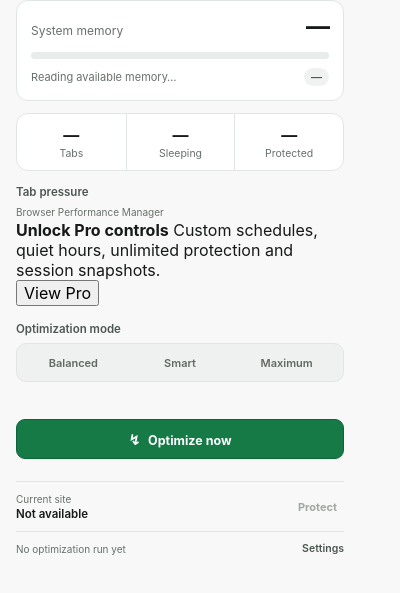
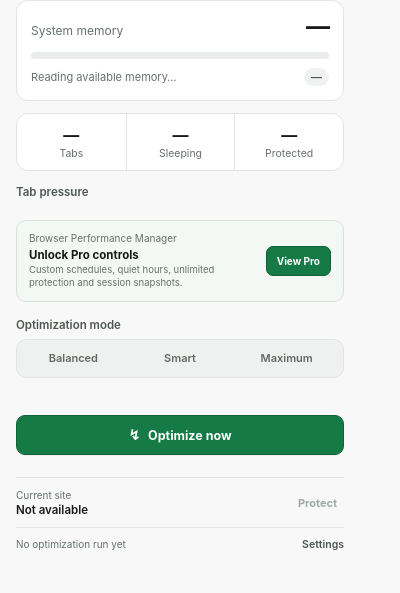
Before and after one commit to matthewcodergamer/RamOptimizer, a browser extension: page popup.html in a window 400 px wide. Shown: the part 67-660 px from the top of the page. Drawn offline with Linux system fonts and the light colour scheme.

Commit message:
Style Pro upgrade card

```diff
--- a/popup.css
+++ b/popup.css
@@ -169,3 +169,12 @@
 .tab-item span { color: var(--amber); font-size: 9.5px; font-weight: 600; }
 .tab-item small { grid-column: 1 / -1; color: var(--muted); font-size: 9.5px; }
 .tab-empty { padding: 9px; border: 1px dashed var(--line); border-radius: 8px; color: var(--muted); font-size: 9.8px; text-align: center; }
+
+
+.pro-card { display:flex; align-items:center; justify-content:space-between; gap:12px; margin-top:14px; padding:11px 12px; border:1px solid #d8e2dc; border-radius:10px; background:#f4f8f5; }
+.pro-card > div { min-width:0; display:grid; gap:2px; }
+.pro-card strong { font-size:11.5px; font-weight:680; }
+.pro-card #proSummary { color:var(--muted); font-size:9.5px; line-height:1.35; }
+.pro-button { flex:0 0 auto; height:30px; padding:0 10px; border:1px solid var(--green-dark); border-radius:7px; background:var(--green); color:#fff; font-size:10px; font-weight:680; cursor:pointer; }
+.pro-button:hover { background:var(--green-dark); }
+.pro-card.active { background:#edf7f1; border-color:#bddbc9; }
```
